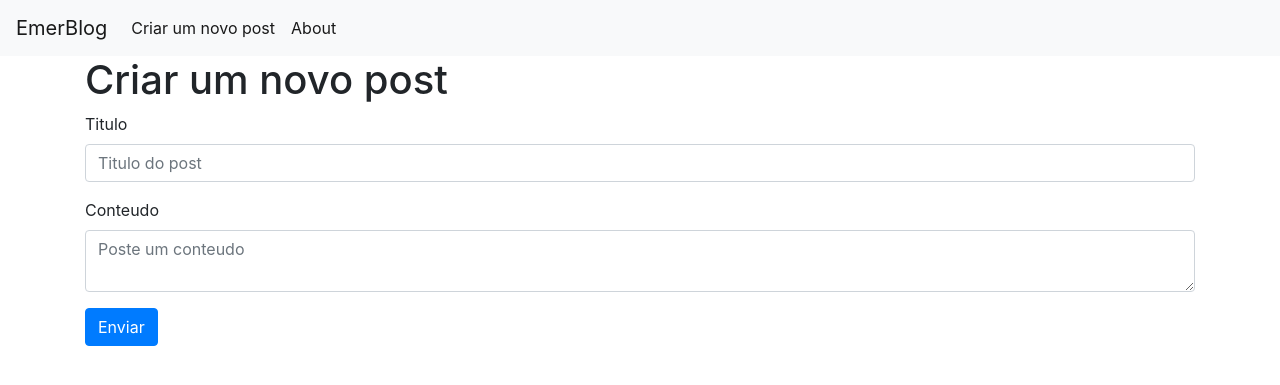
After one commit to emerson-almeida-souza/projetoBlog, a Flask app: page /create in a window 1280 px wide. The commit adds this page. Shown: the top 385 px of the page. Run offline with Flask 2, Linux system fonts and the light colour scheme; some libraries are stand-ins or nearby versions.

Commit message:
Adicionado Rota para criar um post, e rota para o post por id, também criada funções para fazer o redirecionamento

```diff
--- a/app.py
+++ b/app.py
@@ -1,18 +1,40 @@
 import sqlite3
-from flask import Flask, render_template
+from flask import Flask, render_template, request, url_for, flash
+from werkzeug.exceptions import abort
 
 app = Flask(__name__)
+app.config['SECRET_KEY'] = 'superSenha123'
 
 def get_db_connection():
     conn = sqlite3.connect('database.db')
     conn.row_factory = sqlite3.Row
     return conn
 
+def get_post(post_id):
+    conn = get_db_connection()
+    post = conn.execute('SELECT * FROM posts WHERE id = ?',
+                        (post_id,)).fetchone()
+    conn.close()
+    if post is None:
+        abort(404)
+    return post
+
+
 @app.route('/')
 def index():
     conn = get_db_connection()
-    posts = conn.execute('SELECT * FROM posts').fetchall() #pesquisar fetchall
+    posts = conn.execute('SELECT * FROM posts').fetchall() #pesquisar fetchall pega todos os dados
     conn.close()
     return render_template('index.html', posts=posts)
 
+@app.route('/<int:post_id>')
+def post(post_id):
+    post = get_post(post_id)
+    return render_template('post.html', post=post)
+
+@app.route('/create', methods=('GET', 'POST'))
+def create():
+    return render_template('create.html')
+
 app.run(debug=True)
+#teste
--- a/templates/base.html
+++ b/templates/base.html
@@ -19,16 +19,20 @@
         <div class="collapse navbar-collapse" id="navbarNav">
             <ul class="navbar-nav">
             <li class="nav-item active">
-                <a class="nav-link" href="#">About</a>
+                <a class="nav-link" href="{{ url_for('create') }}">Criar um novo post</a>
             </li>
+
             <li class="nav-item active">
-                <a class="nav-link" href="#">Teste</a>
-            </li>
+              <a class="nav-link" href="#">About</a>
+          </li>
             </ul>
         </div>
     </nav>
     <div class="container">
-        {% block content %} {% endblock %}
+      {% for message in get_flashed_messages() %}
+          <div class="alert alert-danger">{{ message }}</div>
+      {% endfor %}
+      {% block content %} {% endblock %}
     </div>
 
     <!-- Optional JavaScript -->
--- /dev/null
+++ b/templates/create.html
@@ -0,0 +1,23 @@
+{% extends 'base.html' %}
+
+{% block content %}
+<h1>{% block title %}  Criar um novo post {% endblock %}</h1>
+
+<form method="post">
+    <div class="form-group">
+        <label for="title">Titulo</label>
+        <input type="text" name="title"
+               placeholder="Titulo do post" class="form-control"
+               value="{{ request.form['title'] }}"></input>
+    </div>
+
+    <div class="form-group">
+        <label for="content">Conteudo</label>
+        <textarea name="content" placeholder="Poste um conteudo"
+                  class="form-control">{{ request.form['content'] }}</textarea>
+    </div>
+    <div class="form-group">
+        <button type="submit" class="btn btn-primary">Enviar</button>
+    </div>
+</form>
+{% endblock %}
--- a/templates/index.html
+++ b/templates/index.html
@@ -1,9 +1,9 @@
 {% extends 'base.html' %}
 
 {% block content %}
-    <h1>{% block title %} Welcome to EmerBlog {% endblock %}</h1>
-    {% for post in posts %}
-    <a href="#">
+    <h1>{% block title %} Bem vindo ao EmerBlog {% endblock %}</h1>
+{% for post in posts %}
+    <a href="{{ url_for('post', post_id=post['id']) }}">
         <h2>{{ post['title'] }}</h2>
     </a>
     <span class="badge badge-primary">{{ post['created'] }}</span>
```
Also changed, not shown: hello.py (deleted, +0 -9 lines), templates/post.html (added, +7 -0 lines).
